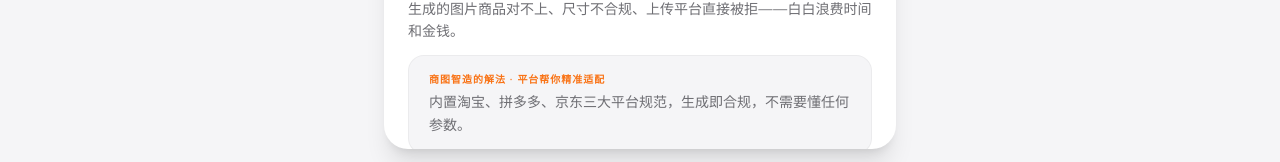
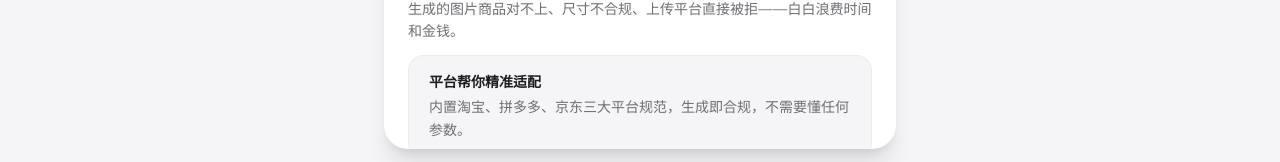
Before and after one commit to stellapark1990/-agent, a Next.js app: page /ob in a window 1280 px wide. Shown: the part 562-724 px from the top of the page. Built offline with nearby package versions, Linux system fonts and the light colour scheme.

Commit message:
删除解法卡片中的商图智造的解法标签
Co-Authored-By: Claude Opus 4.6 <noreply@anthropic.com>

```diff
--- a/app/ob/page.tsx
+++ b/app/ob/page.tsx
@@ -109,8 +109,8 @@ export default function OBPage() {
               {s.desc}
             </p>
             <div className={`rounded-2xl px-5 py-4 border ${s.dark ? "bg-white/[0.06] border-white/[0.08]" : "bg-[#f5f5f7] border-black/[0.04]"}`}>
-              <p className="text-[#f97316] text-[10px] font-semibold tracking-widest uppercase mb-1">
-                商图智造的解法 · {s.fix}
+              <p className={`text-sm font-bold mb-1 ${s.dark ? "text-white" : "text-[#1d1d1f]"}`}>
+                {s.fix}
               </p>
               <p className={`text-sm leading-relaxed ${s.dark ? "text-[#a1a1a6]" : "text-[#6e6e73]"}`}>
                 {s.fixDesc}
```
